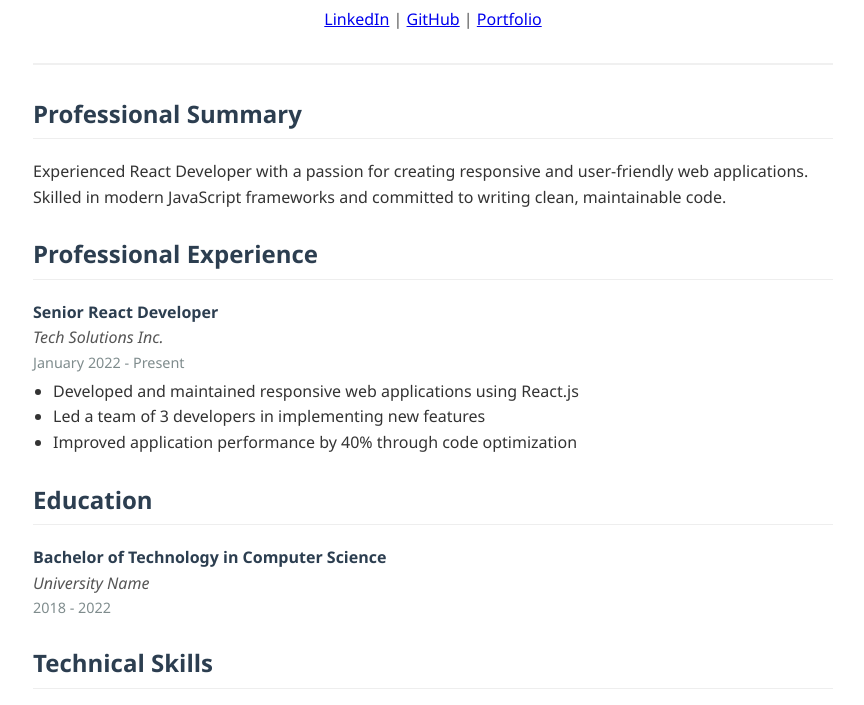
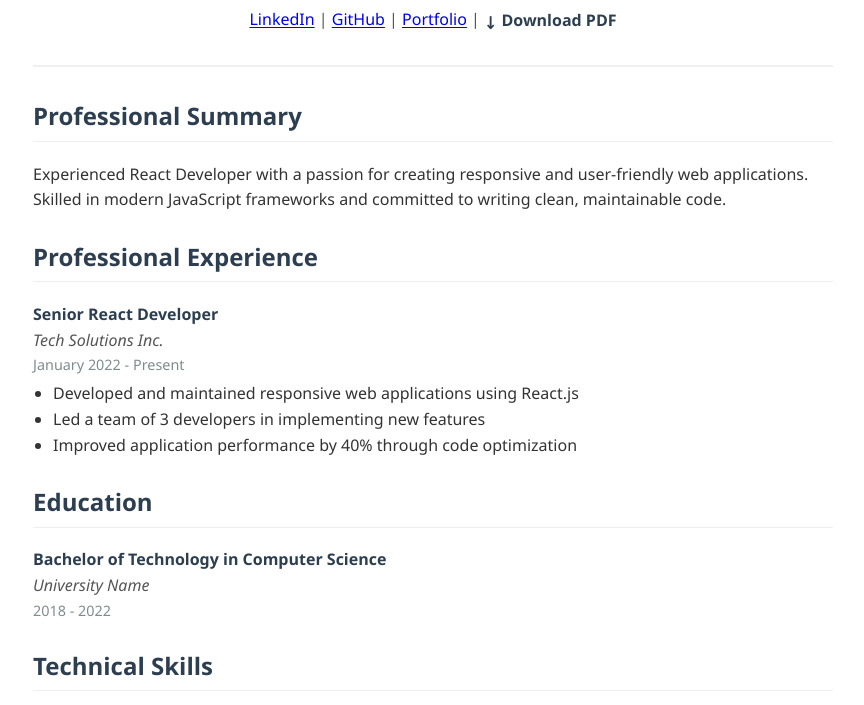
Before and after one commit to sarthak1/resume-githubpages, a plain HTML site: page index.html in a window 1280 px wide. Shown: the part 131-836 px from the top of the page, without its empty margins (207-1071 px from the left). Drawn offline with Linux system fonts and the light colour scheme.

Commit message:
Add download link for PDF resume

```diff
--- a/index.html
+++ b/index.html
@@ -86,7 +86,10 @@
         <div class="contact-info">
             <a href="#" id="linkedin">LinkedIn</a> |
             <a href="#" id="github">GitHub</a> |
-            <a href="#" id="portfolio">Portfolio</a>
+            <a href="#" id="portfolio">Portfolio</a> |
+            <a href="Sarthak_s_Resume_12React_Anonymous___Version_495_ (4).pdf" download class="download-resume" style="color: #2c3e50; font-weight: bold; text-decoration: none;">
+                <span style="font-size: 1.1em; vertical-align: middle;">↓</span> Download PDF
+            </a>
         </div>
     </header>
 
```
